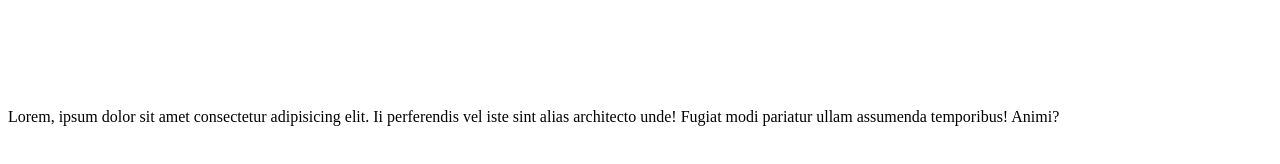
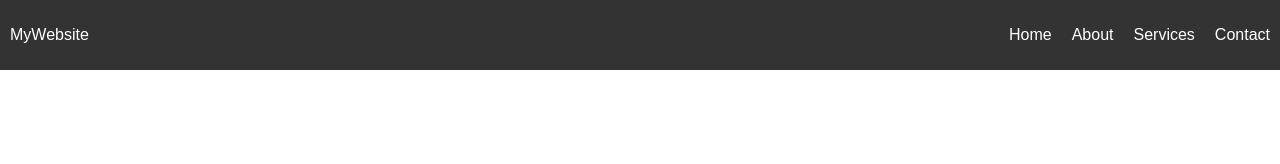
Before and after one commit to Kashchit/AWS, a plain HTML site: page index.html in a window 1280 px wide. Drawn offline with Linux system fonts and the light colour scheme.

Commit message:
Update index.html

```diff
--- a/index.html
+++ b/index.html
@@ -2,12 +2,85 @@
 <html lang="en">
 <head>
     <meta charset="UTF-8">
-    <meta http-equiv="X-UA-Compatible" content="IE=edge">
     <meta name="viewport" content="width=device-width, initial-scale=1.0">
-    <title>AWS</title>
+    <title>Navbar</title>
+    <style>
+        body {
+            font-family: Arial, sans-serif;
+            margin: 0;
+        }
+
+        header {
+            background: #333;
+            color: #fff;
+            padding: 10px;
+        }
+
+        nav {
+            display: flex;
+            justify-content: space-between;
+            align-items: center;
+        }
+
+        .logo {
+            color: #fff;
+            text-decoration: none;
+        }
+
+        .menu-toggle {
+            display: none;
+            font-size: 24px;
+            color: #fff;
+            cursor: pointer;
+        }
+
+        .nav-links {
+            list-style: none;
+            display: flex;
+            gap: 20px;
+        }
+
+        .nav-links a {
+            color: #fff;
+            text-decoration: none;
+        }
+
+        @media (max-width: 768px) {
+            .menu-toggle {
+                display: block;
+            }
+
+            .nav-links {
+                display: none;
+                flex-direction: column;
+                width: 100%;
+                text-align: center;
+            }
+
+            .nav-links.show {
+                display: flex;
+            }
+        }
+    </style>
 </head>
 <body>
-  <marquee><h1>Kashchit</h1></marquee>
-  <p>Lorem, ipsum dolor sit amet consectetur adipisicing elit. Ii perferendis vel iste sint alias architecto unde! Fugiat modi pariatur ullam assumenda temporibus! Animi?</p>
+    <header>
+        <nav>
+            <a href="#" class="logo">MyWebsite</a>
+            <div class="menu-toggle" id="menu-toggle">&#9776;</div>
+            <ul class="nav-links" id="nav-links">
+                <li><a href="#">Home</a></li>
+                <li><a href="#">About</a></li>
+                <li><a href="#">Services</a></li>
+                <li><a href="#">Contact</a></li>
+            </ul>
+        </nav>
+    </header>
+
+    <script>
+        document.getElementById('menu-toggle').addEventListener('click', function() {
+            document.getElementById('nav-links').classList.toggle('show');
+        });
+    </script>
 </body>
 </html>
```
